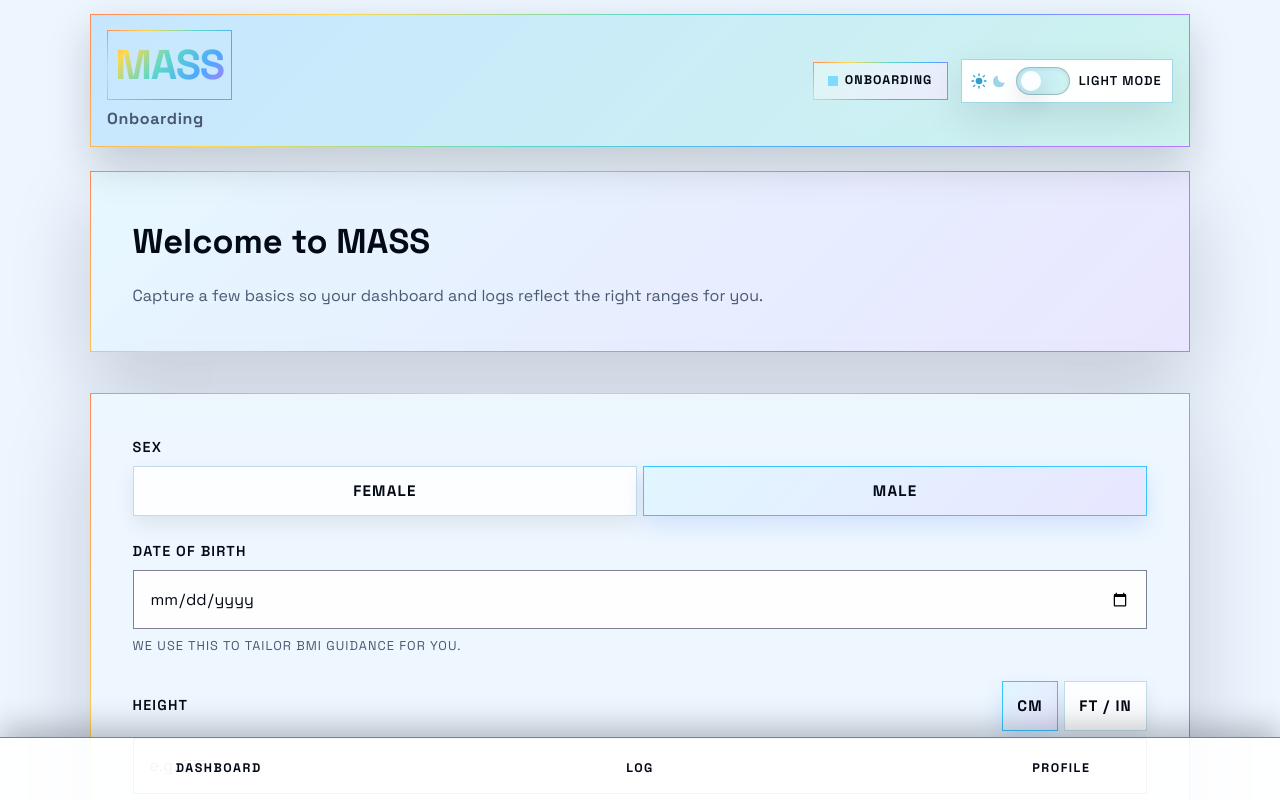
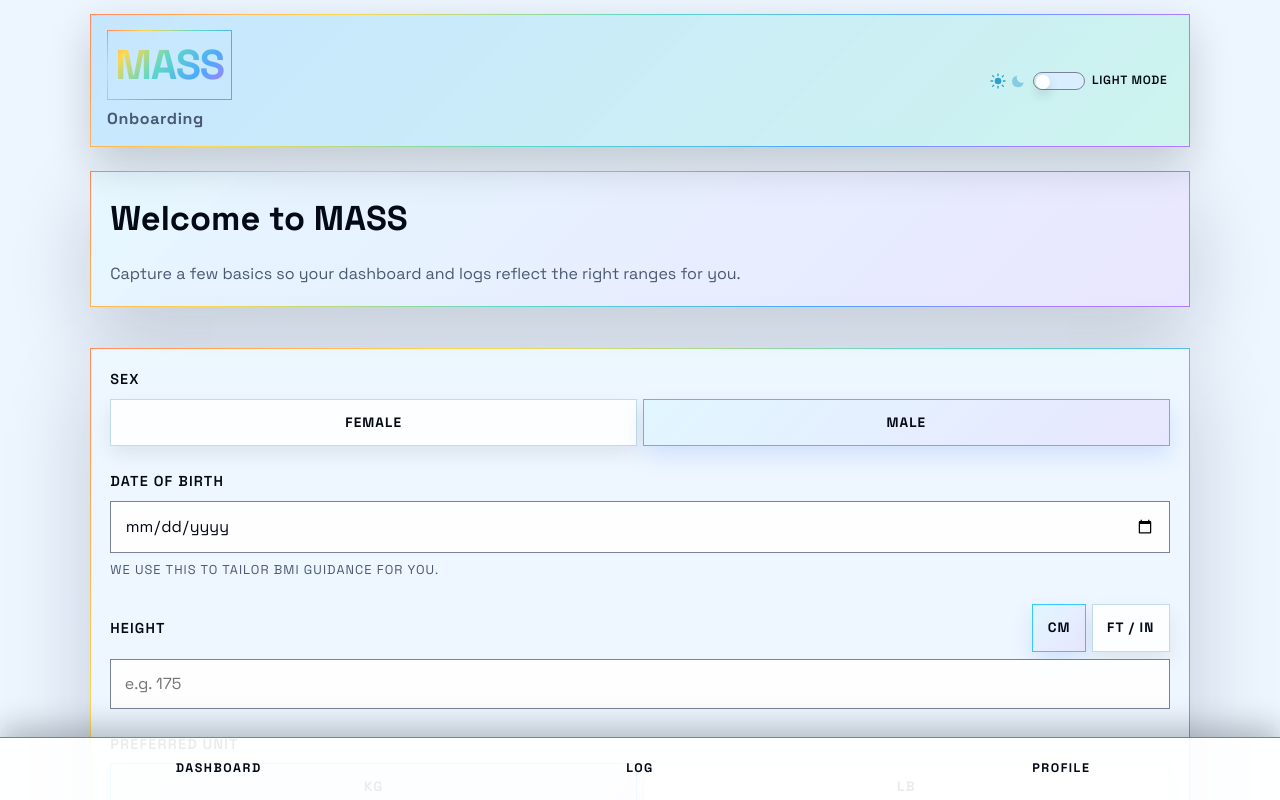
Before and after one commit to HecticMike/MASS, a React (Vite) app: page /#/onboarding in a window 1280 px wide. Shown: the top 800 px of the page. Built offline with nearby package versions, Linux system fonts and the light colour scheme.

Commit message:
revamp v3

```diff
--- a/src/App.module.css
+++ b/src/App.module.css
@@ -155,21 +155,7 @@
 }
 
 .routeChip {
-  display: inline-flex;
-  align-items: center;
-  gap: 0.45rem;
-  padding: 0.5rem 0.9rem;
-  background: linear-gradient(
-    135deg,
-    color-mix(in srgb, var(--accent-secondary) 20%, var(--surface)),
-    color-mix(in srgb, var(--accent-tertiary) 12%, var(--surface))
-  );
-  border: 0.75px solid transparent;
-  border-image: var(--rainbow) 1;
-  text-transform: uppercase;
-  letter-spacing: 0.08em;
-  font-weight: 700;
-  font-size: 0.78rem;
+  display: none;
 }
 
 .routeDot {
--- a/src/App.tsx
+++ b/src/App.tsx
@@ -78,10 +78,6 @@ const Layout = () => {
           </div>
 
           <div className={styles.headerActions}>
-            <div className={styles.routeChip}>
-              <span className={styles.routeDot} aria-hidden="true" />
-              <span className={styles.routeLabel}>{title}</span>
-            </div>
             <ThemeToggle />
           </div>
         </header>
--- a/src/components/ThemeToggle.module.css
+++ b/src/components/ThemeToggle.module.css
@@ -10,20 +10,19 @@
 .toggle {
   display: inline-flex;
   align-items: center;
-  gap: 0.55rem;
-  padding: 0.45rem 0.65rem 0.45rem 0.55rem;
-  border-radius: var(--radius-pill);
-  border: 1.5px solid color-mix(in srgb, var(--accent) 38%, var(--border));
-  background: var(--glass-strong);
+  gap: 0.45rem;
+  padding: 0.3rem 0.35rem 0.3rem 0.25rem;
+  border: none;
+  background: transparent;
   color: var(--fg);
   cursor: pointer;
-  transition: border-color 0.2s ease, transform 0.15s ease, box-shadow 0.2s ease;
-  box-shadow: 0 16px 40px rgba(15, 23, 42, 0.12);
+  transition: transform 0.15s ease, opacity 0.2s ease;
+  box-shadow: none;
 }
 
 .toggle:hover {
   transform: translateY(-1px);
-  border-color: color-mix(in srgb, var(--accent) 55%, var(--border));
+  opacity: 0.9;
 }
 
 .icons {
@@ -46,40 +45,38 @@
 
 .track {
   position: relative;
-  width: 54px;
-  height: 28px;
-  border-radius: 999px;
-  background: linear-gradient(120deg, color-mix(in srgb, var(--accent) 30%, #ffffff), color-mix(in srgb, var(--accent-secondary) 30%, #ffffff));
-  border: 1px solid var(--border-strong);
+  width: 52px;
+  height: 18px;
+  border-radius: 18px;
+  background: color-mix(in srgb, var(--accent-soft) 40%, var(--surface));
+  border: 0.75px solid var(--stroke);
   padding: 2px;
-  box-shadow: inset 0 1px 4px rgba(0, 0, 0, 0.08);
 }
 
 .trackDark {
-  background: linear-gradient(140deg, color-mix(in srgb, var(--accent) 25%, #0b1426), color-mix(in srgb, var(--accent-secondary) 25%, #0b1426));
+  background: color-mix(in srgb, var(--accent) 30%, var(--surface));
 }
 
 .thumb {
   position: absolute;
-  inset: 3px auto 3px 4px;
-  width: 20px;
-  height: 20px;
-  border-radius: 50%;
+  inset: 2px auto 2px 2px;
+  width: 14px;
+  height: 14px;
+  border-radius: 12px;
   background: var(--surface);
-  box-shadow: 0 10px 24px rgba(15, 23, 42, 0.2);
+  box-shadow: 0 6px 12px rgba(15, 23, 42, 0.15);
   transition: transform 0.25s ease, background 0.2s ease;
 }
 
 .thumbDark {
-  transform: translateX(24px);
+  transform: translateX(22px);
   background: color-mix(in srgb, var(--fg) 10%, #111827);
-  animation: pulse 1.2s ease-out 1;
 }
 
 .text {
   font-weight: 600;
-  font-size: 0.8rem;
-  letter-spacing: 0.08em;
+  font-size: 0.75rem;
+  letter-spacing: 0.06em;
   text-transform: uppercase;
   color: var(--fg);
 }
--- a/src/index.css
+++ b/src/index.css
@@ -178,14 +178,14 @@ button {
   border-radius: var(--radius-md);
   background: var(--surface);
   color: var(--fg);
-  padding: 0.8rem 1rem;
-  font-weight: 700;
-  font-size: 0.95rem;
-  letter-spacing: 0.06em;
+  padding: 0.55rem 0.85rem;
+  font-weight: 600;
+  font-size: 0.85rem;
+  letter-spacing: 0.04em;
   text-transform: uppercase;
   cursor: pointer;
   transition: transform 0.15s ease, box-shadow 0.25s ease, border-color 0.2s ease;
-  box-shadow: 0 14px 32px rgba(46, 155, 255, 0.26);
+  box-shadow: 0 10px 22px rgba(46, 155, 255, 0.2);
 }
 
 button:hover {
@@ -208,7 +208,7 @@ input,
 textarea,
 select {
   width: 100%;
-  padding: 0.9rem 1rem;
+  padding: 0.7rem 0.85rem;
   border-radius: var(--radius-md);
   border: 0.75px solid var(--stroke);
   background: var(--surface);
@@ -227,7 +227,7 @@ select:focus {
 
 textarea {
   resize: vertical;
-  min-height: 120px;
+  min-height: 90px;
 }
 
 ::selection {
--- a/src/pages/Dashboard.module.css
+++ b/src/pages/Dashboard.module.css
@@ -47,7 +47,7 @@
   font-size: 0.95rem;
   align-items: center;
   gap: 0.75rem;
-  padding: 0.5rem 0.6rem;
+  padding: 0.4rem 0.55rem;
   background: var(--surface-muted);
 }
 
@@ -84,15 +84,15 @@
 
 .progressGrid {
   display: grid;
-  grid-template-columns: repeat(auto-fit, minmax(180px, 1fr));
-  gap: var(--space-sm);
+  grid-template-columns: repeat(auto-fit, minmax(140px, 1fr));
+  gap: 0.4rem;
 }
 
 .progressRow {
   display: grid;
   align-content: start;
-  gap: 0.15rem;
-  padding: 0.85rem 1rem;
+  gap: 0.08rem;
+  padding: 0.5rem 0.65rem;
   background: color-mix(in srgb, var(--accent-soft) 16%, var(--surface));
   border: 0.75px solid transparent;
   border-image: var(--rainbow) 1;
--- a/src/pages/LogEntry.module.css
+++ b/src/pages/LogEntry.module.css
@@ -19,7 +19,7 @@
   );
   border: 0.75px solid transparent;
   border-image: var(--rainbow) 1;
-  padding: var(--space-lg);
+  padding: 1.2rem;
   box-shadow: var(--shadow-soft);
   display: grid;
   gap: var(--space-md);
@@ -45,7 +45,7 @@
 
 .heading {
   margin: 0;
-  font-size: clamp(1.3rem, 5vw, 1.7rem);
+  font-size: clamp(1.2rem, 4.5vw, 1.5rem);
   font-weight: 700;
   letter-spacing: -0.01em;
   color: var(--fg);
@@ -110,7 +110,7 @@
 .historyItem {
   display: grid;
   gap: 0.35rem;
-  padding: 0.95rem 1.1rem;
+  padding: 0.55rem 0.75rem;
   border: 0.75px solid transparent;
   border-image: var(--rainbow) 1;
   background: color-mix(in srgb, var(--accent-tertiary) 12%, var(--surface));
--- a/src/pages/Onboarding.module.css
+++ b/src/pages/Onboarding.module.css
@@ -12,7 +12,7 @@
   );
   border: 0.75px solid transparent;
   border-image: var(--rainbow) 1;
-  padding: var(--space-lg);
+  padding: 1.2rem;
   box-shadow: var(--shadow-soft);
   display: grid;
   gap: var(--space-sm);
@@ -33,7 +33,7 @@
 .form {
   display: grid;
   gap: var(--space-md);
-  padding: var(--space-lg);
+  padding: 1.2rem;
   border: 0.75px solid transparent;
   border-image: var(--rainbow) 1;
   background: color-mix(in srgb, var(--accent-soft) 18%, var(--surface));
--- a/src/pages/Settings.module.css
+++ b/src/pages/Settings.module.css
@@ -13,7 +13,7 @@
   border: 0.75px solid transparent;
   border-top: 0.75px solid transparent;
   border-image: var(--rainbow) 1;
-  padding: var(--space-lg);
+  padding: 1.2rem;
   box-shadow: var(--shadow-soft);
   display: grid;
   gap: var(--space-md);
@@ -33,10 +33,10 @@
   background: var(--glass);
   border: 1.5px solid color-mix(in srgb, var(--accent-tertiary) 35%, var(--border));
   border-radius: var(--radius-lg);
-  padding: var(--space-xs) 0.9rem var(--space-sm);
-  display: flex;
-  flex-direction: column;
-  gap: 0.35rem;
+  padding: 0.45rem 0.6rem;
+  display: grid;
+  grid-template-columns: 1fr;
+  gap: 0.25rem;
 }
 
 .checkboxPanelLabel {
@@ -91,17 +91,19 @@
 }
 
 .checkboxGroup {
-  display: flex;
-  flex-direction: column;
+  display: grid;
+  grid-template-columns: 1fr;
   gap: 0.25rem;
   width: 100%;
+  align-items: start;
+  justify-items: start;
 }
 
 .checkbox {
   display: flex;
   align-items: center;
-  gap: 0.35rem;
-  font-size: 0.9rem;
+  gap: 0.4rem;
+  font-size: 0.85rem;
   letter-spacing: 0.05em;
   text-transform: uppercase;
   background: transparent;
@@ -109,10 +111,17 @@
   padding: 0.4rem 0.2rem 0.4rem 0;
   border-radius: var(--radius-sm);
   width: 100%;
+  justify-content: flex-start;
+}
+
+.checkbox input {
+  margin: 0;
+  width: auto;
+  height: auto;
 }
 
 .checkbox span {
-  flex: 1;
+  flex: 0;
   text-align: left;
 }
 
```
